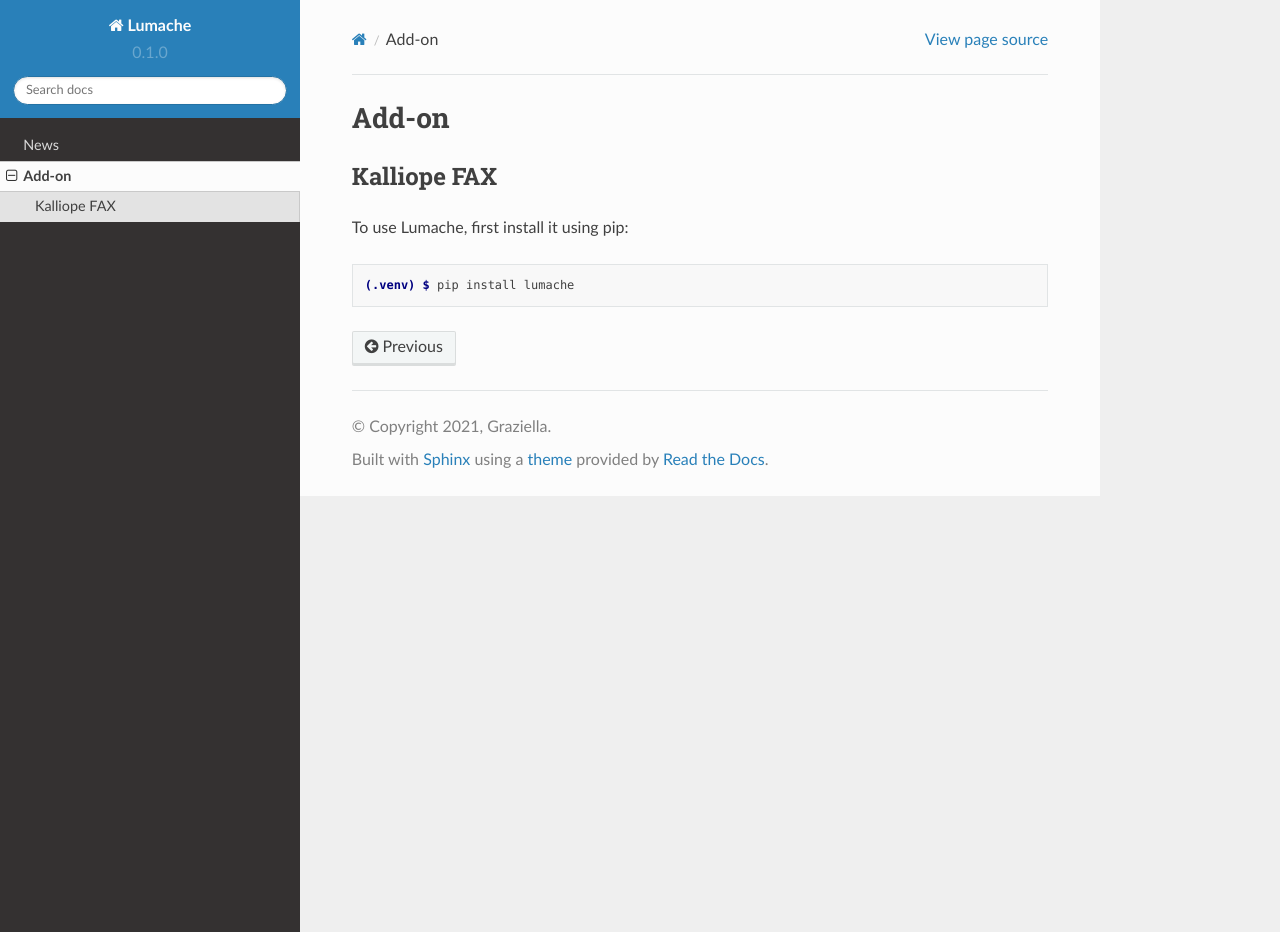
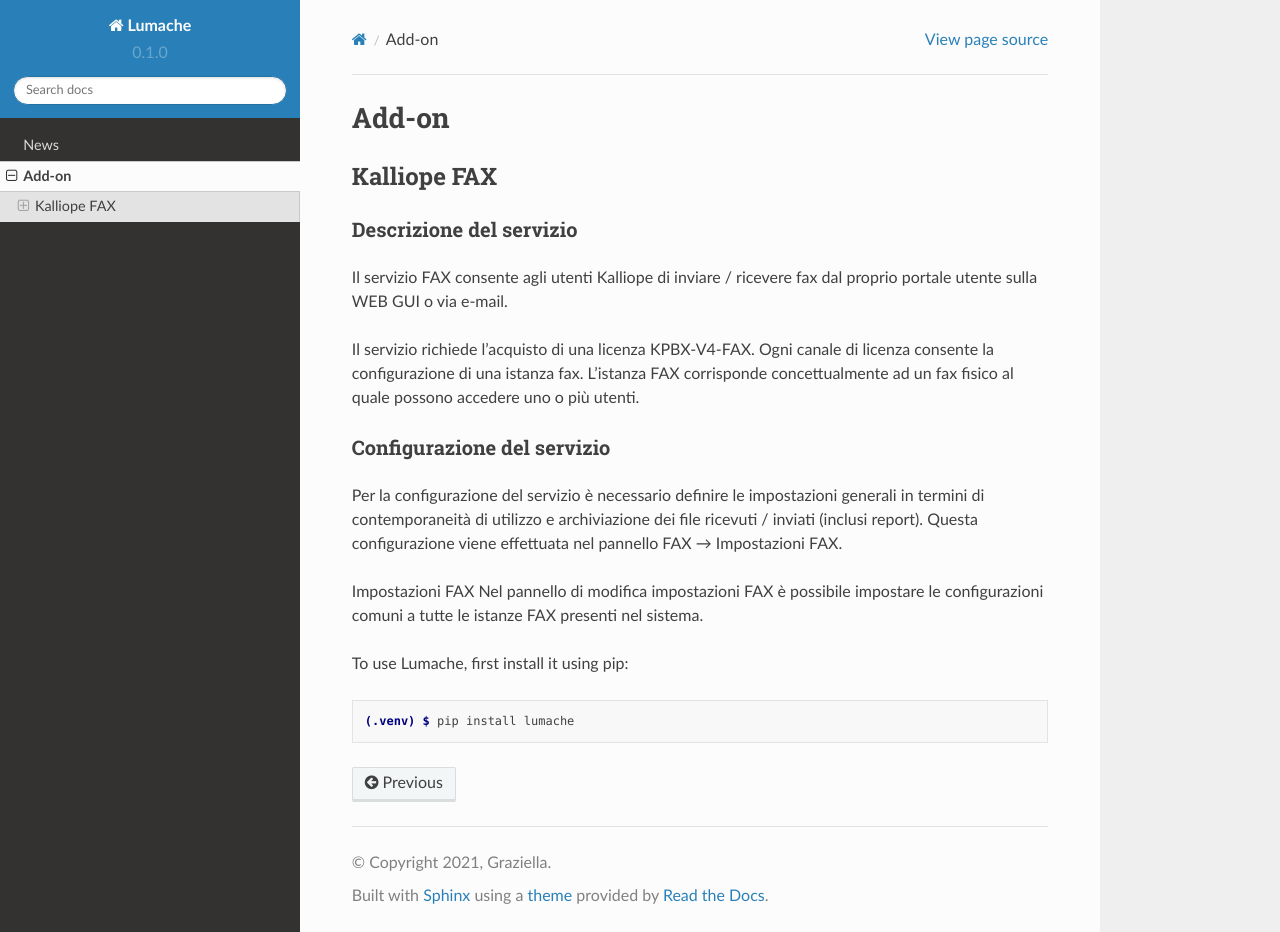
Before and after one commit to mirianatroccoli/KalliopeDoc-it, a Sphinx documentation site: the page built from docs/source/Add-on.rst, in a window 1280 px wide and 932 px high. Built offline with Sphinx 7.4.7 and the Read the Docs theme 2.0.0, drawn with Linux system fonts in a browser that asks for light colours; pages that are not in the unit, such as notebooks, are missing from menus.

Commit message:
Update Add-on.rst

```diff
--- a/docs/source/Add-on.rst
+++ b/docs/source/Add-on.rst
@@ -6,6 +6,22 @@
 Kalliope FAX
 ------------
 
+Descrizione del servizio
++++++++++++
+Il servizio FAX consente agli utenti Kalliope di inviare / ricevere fax dal proprio portale utente sulla WEB GUI o via e-mail.
+
+Il servizio richiede l’acquisto di una licenza KPBX-V4-FAX. Ogni canale di licenza consente la configurazione di una istanza fax. L’istanza FAX corrisponde concettualmente ad un fax fisico al quale possono accedere uno o più utenti.
+
+Configurazione del servizio
++++++++++++
+Per la configurazione del servizio è necessario definire le impostazioni generali in termini di contemporaneità di utilizzo e archiviazione dei file ricevuti / inviati (inclusi report). Questa configurazione viene effettuata nel pannello FAX → Impostazioni FAX.
+
+Impostazioni FAX
+Nel pannello di modifica impostazioni FAX è possibile impostare le configurazioni comuni a tutte le istanze FAX presenti nel sistema.
+
+
+
+
 To use Lumache, first install it using pip:
 
 .. code-block:: console
```
